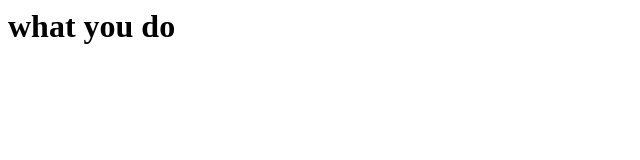
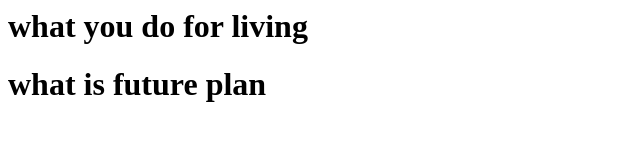
Before and after one commit to navafkp/gittest, a plain HTML site: page web.html in a window 1280 px wide. Shown: the whole page, without its empty margins (0-640 px from the left). Drawn offline with Linux system fonts and the light colour scheme.

Commit message:
1st update to feature b

```diff
--- a/web.html
+++ b/web.html
@@ -3,7 +3,7 @@
 
 </head>
 <body>
-<h1> what you do</h1>
-
+<h1> what you do for living</h1>
+<h1> what is future plan</h1>
 </body>
 </html>
```
